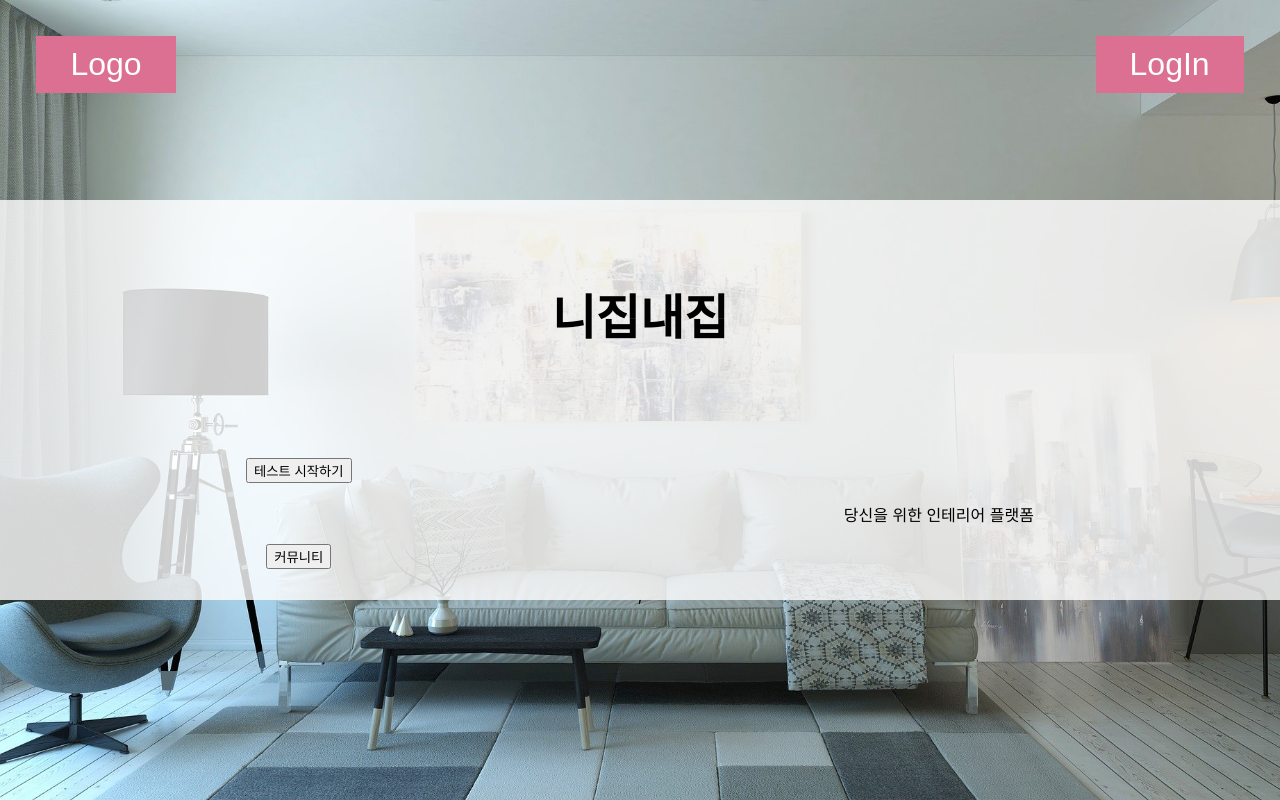
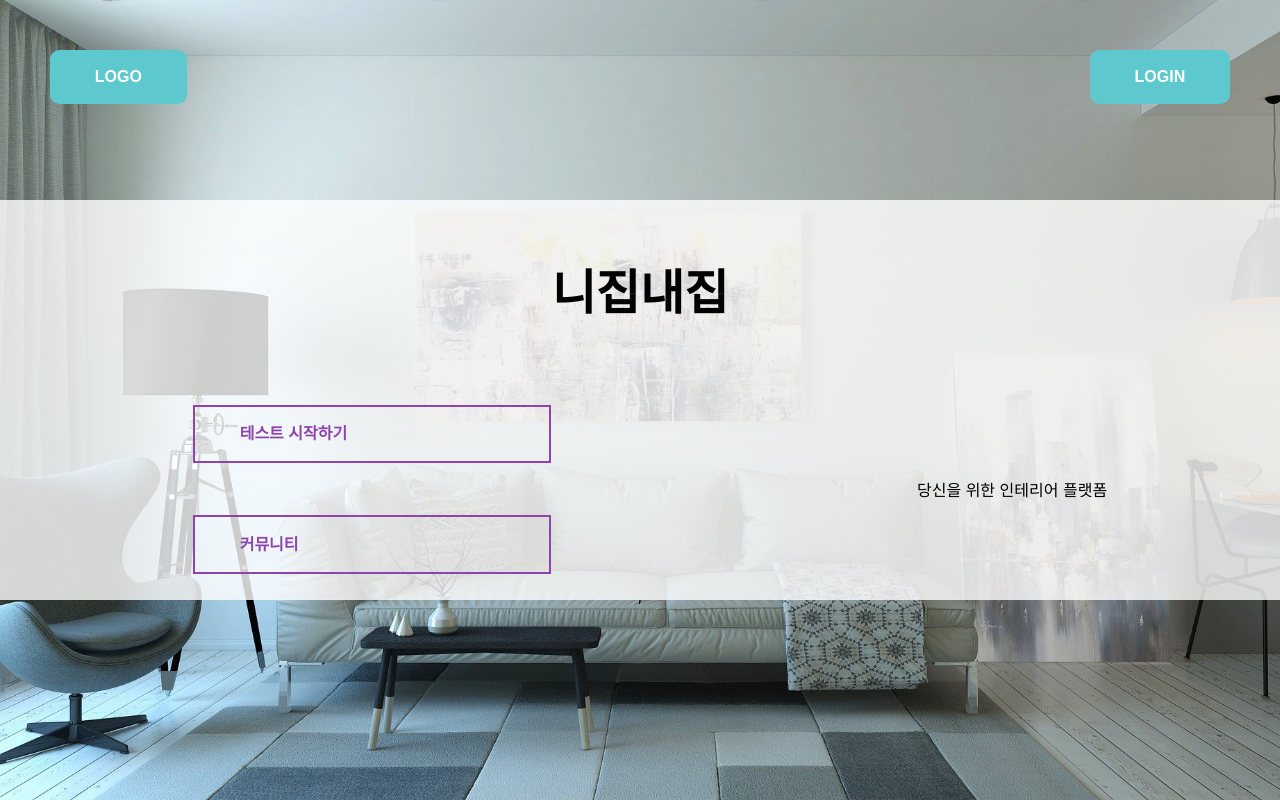
Before and after one commit to jaeeung0601/yhmhy, a React (Create React App) app: page / in a window 1280 px wide. Built offline with nearby package versions, Linux system fonts and the light colour scheme.

Commit message:
add button style and login format

```diff
--- a/src/pages/Home.js
+++ b/src/pages/Home.js
@@ -1,7 +1,7 @@
     import React from "react";
     import { useNavigate } from "react-router-dom";
     import Header from "./component/Header";
-    import './assets/Style.css';
+    import './assets/Style.scss';
 
 function Home() {
     const navigate = useNavigate()
@@ -16,12 +16,12 @@ function Home() {
                 당신을 위한 인테리어 플랫폼
             </div>
             <div class="buttonA">
-              <button type="button" onclick="location.href='/'">
+              <button class="btn fifth" type="button" onclick="location.href='/'">
                 테스트 시작하기
               </button>
             </div>
             <div class="buttonB">
-              <button type="button" onclick="location.href='/'">
+              <button class="btn fifth" type="button" onclick="location.href='/'">
                 커뮤니티
               </button>
             </div>
--- a/src/pages/assets/Style.css
+++ /dev/null
@@ -1,59 +0,0 @@
-
-.MainBG {
-  height: 100vh;
-  width: 100vw;
-  background-image: url('MainBg.jpg');
-  background-repeat: no-repeat;
-  background-size: cover;
-  object-fit: cover;
-  display: grid;
-  place-items: center;
-  margin:0;
-}
-.logo {
-  background: palevioletred;
-  font-size: 2em;
-  border: 2px solid palevioletred;
-  color: white;
-  margin: 0.2em;
-  padding: 0.25em 1em;
-  position: absolute; left: 30px; top: 30px;
-}
-.login {
-  background: palevioletred;
-  font-size: 2em;
-  border: 2px solid palevioletred;
-  color: white;
-  margin: 0.2em;
-  padding: 0.25em 1em;
-  position: absolute; right: 30px; top: 30px;
-}
-
-.MainWrapper {
-  position: absolute;
-  min-height: 50vh;
-  min-width: 100vw;
-  display: grid;
-  place-items: center;
-  grid-template-areas:
-		"MainText MainText"
-		"   a     c  "
-		"   b     c  ";
-  background-color: rgba(255, 255, 255, 0.8);
-
-}
-
-.buttonA {
-    grid-area: a;
-}
-.buttonB {
-    grid-area: b;
-}
-h3 {
-    font-size: 3rem;
-    grid-area: MainText;
-}
-div.MainText {
-    grid-area: c;
-    font-size: 1rem;
-}
--- /dev/null
+++ b/src/pages/assets/Style.scss
@@ -0,0 +1,152 @@
+
+.MainBG {
+  height: 100vh;
+  width: 100vw;
+  background-image: url('MainBg.jpg');
+  background-repeat: no-repeat;
+  background-size: cover;
+  object-fit: cover;
+  display: grid;
+  place-items: center;
+  margin:0;
+}
+
+
+.MainWrapper {
+  position: absolute;
+  min-height: 50vh;
+  min-width: 100vw;
+  display: grid;
+  place-items: center;
+  grid-template-areas:
+		"MainText MainText"
+		"   a     c  "
+		"   b     c  ";
+  background-color: rgba(255, 255, 255, 0.8);
+
+}
+
+.buttonA {
+    grid-area: a;
+    place-items: center;
+  }
+  .buttonB {
+    place-items: center;
+    grid-area: b;
+  }
+.mainbt {
+  font-size: 1em;
+  border: 2px solid palevioletred;
+  color: black;
+  margin: 0.2em;
+  padding: 0.25em 1em;
+}
+h3 {
+    font-size: 3rem;
+    grid-area: MainText;
+}
+div.MainText {
+    grid-area: c;
+    font-size: 1rem;
+}
+
+$green: #2ecc71;
+$red: #e74c3c;
+$blue: #3498db;
+$yellow: #f1c40f;
+$purple: #8e44ad;
+$turquoise: #1abc9c;
+.btn {
+  box-sizing: border-box;
+  appearance: none;
+  background-color: transparent;
+  border: 2px solid $red;
+  border-radius: 0.6em;
+  color: $red;
+  cursor: pointer;
+  display: flex;
+  align-self: center;
+  font-size: 1rem;
+  font-weight: 400;
+  line-height: 1;
+  margin: 20px;
+  padding: 1.2em 2.8em;
+  text-decoration: none;
+  text-align: center;
+  text-transform: uppercase;
+  font-family: 'Montserrat', sans-serif;
+  font-weight: 700;
+
+  &:hover,
+  &:focus {
+    color: #fff;
+    outline: 0;
+  }
+}
+.btn.header{
+  color:#fff;
+  border:none;
+  background:#5DC8CD;
+  overflow: hidden;
+  z-index: 1;
+  transition: color 150ms ease-in-out;
+  &:after {
+    content: '';
+    position: absolute;
+    display: block;
+    top: 0;
+    left: 50%;
+    transform: translateX(-50%);
+    width: 0;
+    height: 100%;
+    background: #3498db;
+    z-index: -1;
+    transition: width 150ms ease-in-out;
+  }
+
+  &:hover {
+    color: #fff;
+    &:after {
+      width: 110%;
+    }
+  }
+}
+.logo {
+  position: absolute; left: 30px; top: 30px;
+}
+.login {
+  position: absolute; right: 30px; top: 30px;
+
+}
+.fifth {
+  width: 28vw;
+  border-color: #8e44ad;
+  border: 1 ;
+  border-radius: 0;
+  color: #8e44ad;
+  position: relative;
+  overflow: hidden;
+  z-index: 1;
+  transition: color 150ms ease-in-out;
+
+  &:after {
+    content: '';
+    position: absolute;
+    display: block;
+    top: 0;
+    left: 50%;
+    transform: translateX(-50%);
+    width: 0;
+    height: 100%;
+    background: #8e44ad;
+    z-index: -1;
+    transition: width 150ms ease-in-out;
+  }
+
+  &:hover {
+    color: #fff;
+    &:after {
+      width: 110%;
+    }
+  }
+}
--- a/src/pages/component/Header.js
+++ b/src/pages/component/Header.js
@@ -1,4 +1,4 @@
-import '../assets/Style.css';
+import '../assets/Style.scss';
 import React from "react";
 import { useNavigate } from "react-router-dom";
 
@@ -6,10 +6,10 @@ function Header() {
 const navigate = useNavigate()
 return (
     <div>
-    <button class="logo" type="button" onclick="location.href='/'">
+    <button class="btn header logo" type="button" onclick="location.href='/'">
         Logo
     </button>
-    <button class="login" type="button" onclick="location.href='/Login'">
+    <button class="btn header login" type="button" onclick="location.href='/Login'">
          LogIn
     </button>
     </div>
```
Also changed, not shown: src/pages/Login.js (+12 -0 lines).
